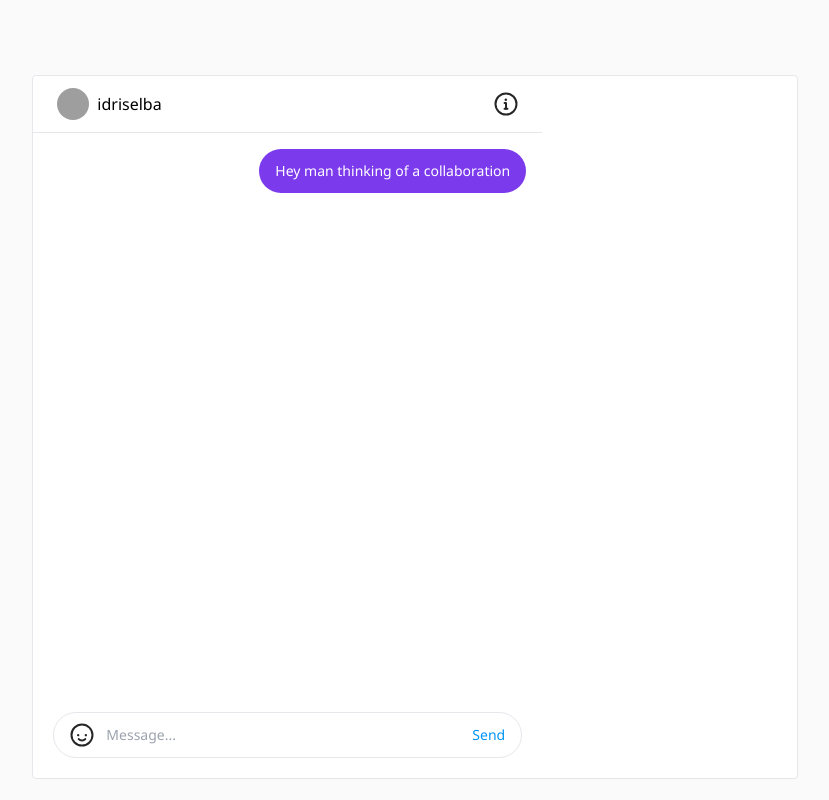
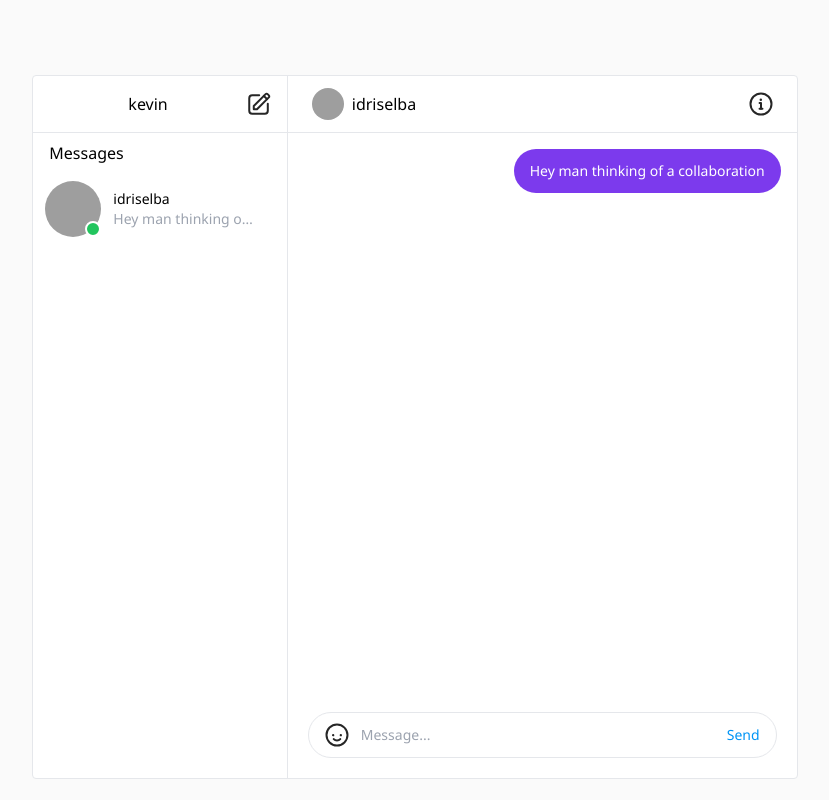
Before and after one commit to harunaOseni/Instagram, a React (Create React App) app in the folder frontend/: page /direct/inbox in a window 1280 px wide. Shown: the whole page, without its empty margins (213-1042 px from the left). Built offline with nearby package versions, Linux system fonts and the light colour scheme; grey boxes are pictures that could not be loaded; the HTML template or start-up script is replaced by a standard one.

Commit message:
add sidebar component

```diff
--- a/frontend/src/components/Chats/Sidebar.jsx
+++ b/frontend/src/components/Chats/Sidebar.jsx
@@ -1,11 +1,21 @@
 import React from "react";
+import ChatListItem from "./ChatListItem";
 
 const Sidebar = () => {
     return (
         <>
-            <div>
+        <div className="hidden sm:flex flex-col h-full w-2/6 border-r">
+            <div className="flex items-center justify-between border-b p-4">
+                <span className="mx-auto font-medium cursor-pointer">kevin</span>
+                <svg className="cursor-pointer" aria-label="New Message" color="#262626" fill="#262626" height="24" role="img" viewBox="0 0 24 24" width="24"><path d="M12.202 3.203H5.25a3 3 0 00-3 3V18.75a3 3 0 003 3h12.547a3 3 0 003-3v-6.952" fill="none" stroke="currentColor" strokeLinecap="round" strokeLinejoin="round" strokeWidth="2"></path><path d="M10.002 17.226H6.774v-3.228L18.607 2.165a1.417 1.417 0 012.004 0l1.224 1.225a1.417 1.417 0 010 2.004z" fill="none" stroke="currentColor" strokeLinecap="round" strokeLinejoin="round" strokeWidth="2"></path><line fill="none" stroke="currentColor" strokeLinecap="round" strokeLinejoin="round" strokeWidth="2" x1="16.848" x2="20.076" y1="3.924" y2="7.153"></line></svg>
 
             </div>
+
+            <div className="flex flex-col overflow-y-auto overflow-x-hidden">
+                <span className="px-4 py-2 font-medium">Messages</span>
+                <ChatListItem />
+            </div>
+        </div>
         </>
     )
 };
```
